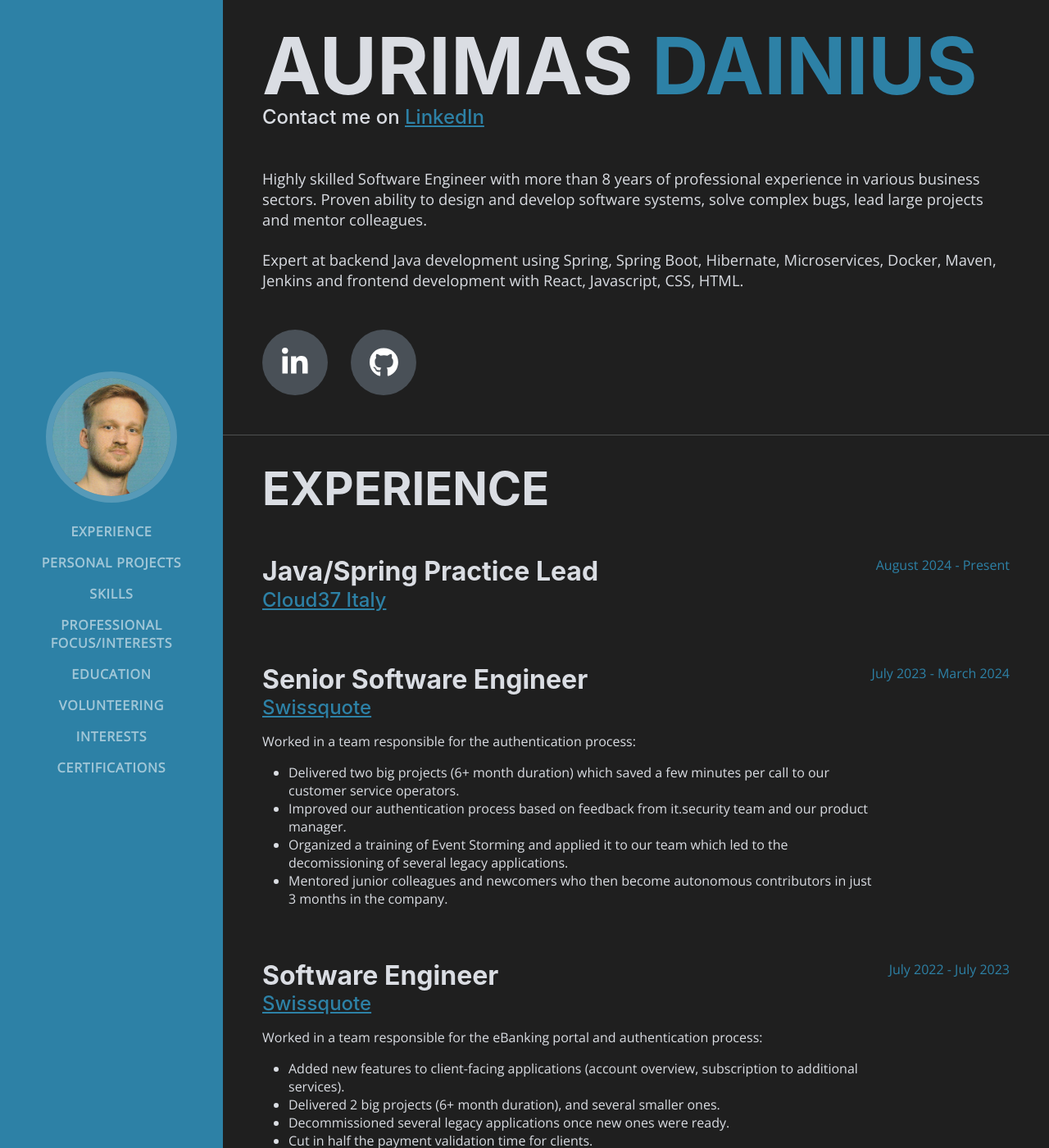
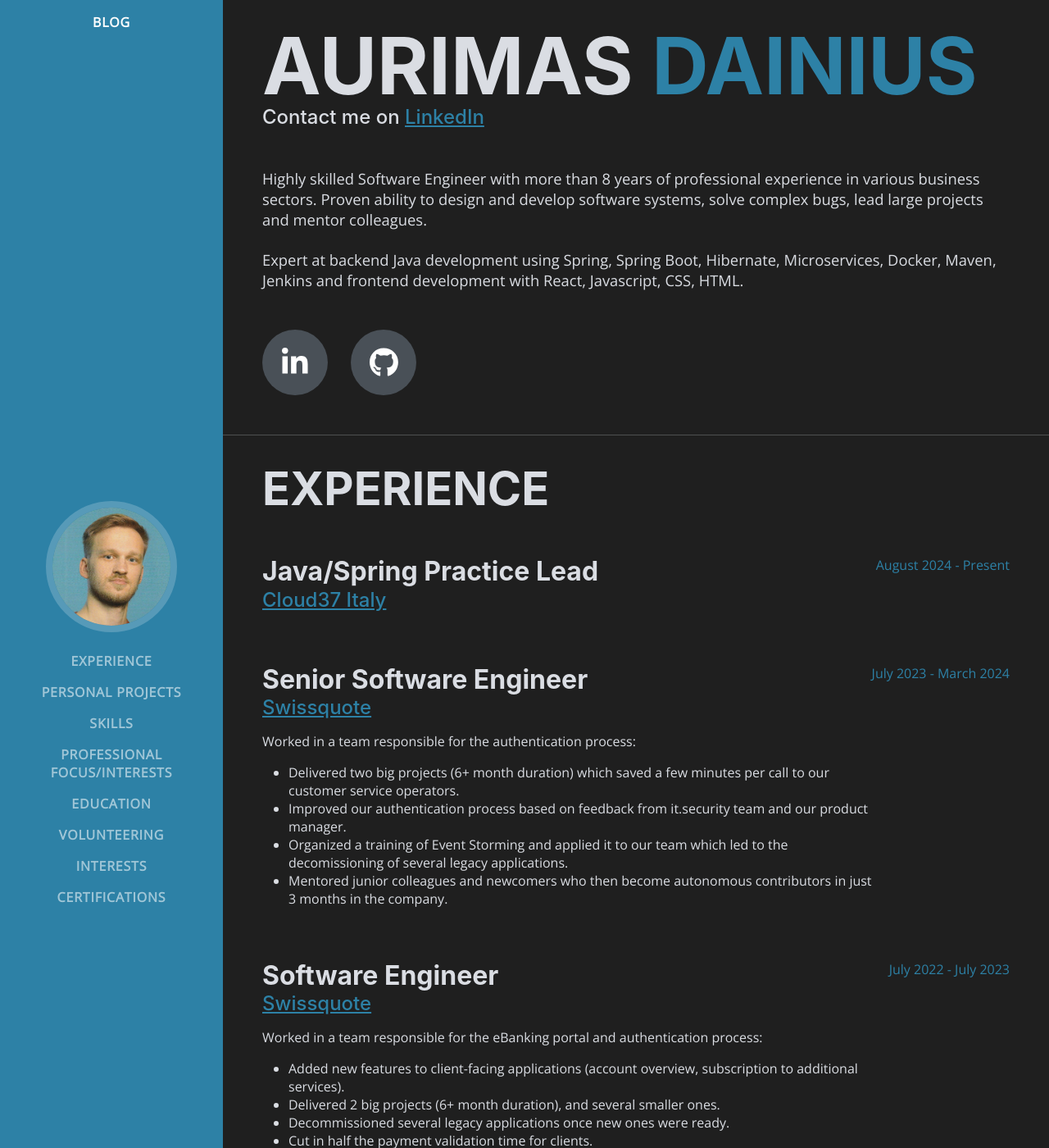
Before and after one commit to ragutislt/adainius.github.io, a Jekyll site: the page built from index.html, in a window 1280 px wide and 1400 px high. Shown: the whole window at 82% size. Built offline with Jekyll 4.4.1, drawn with Linux system fonts in a browser that asks for light colours; nearby versions of some CDN libraries; some web fonts are replaced; comment, search, counter and statistics services are not loaded; a style sheet for code colours, icons or effects is not loaded; the table of contents is made by our own code.

Commit message:
nav bar for links to other pages

```diff
--- a/_layouts/default.html
+++ b/_layouts/default.html
@@ -24,15 +24,25 @@
 <body id="page-top">
     <!-- Navigation-->
     <nav class="navbar navbar-expand-lg navbar-dark bg-primary fixed-top" id="sideNav">
+        <div class="collapse navbar-collapse" id="navbarResponsiveLinks">
+            <ul class="navbar-nav">
+                {% unless page.links_hide_about %}
+                    <li class="nav-item"><a href="/" class="nav-link">About Me</a></li>
+                {% endunless %}
+                {% unless page.links_hide_blog %}
+                    <li class="nav-item"><a href="/blog/" class="nav-link">Blog</a></li>
+                {% endunless %}
+            </ul>
+        </div>
         <a class="navbar-brand js-scroll-trigger" href="/">
             <span class="d-block d-lg-none">Aurimas Dainius</span>
             <span class="d-none d-lg-block"><img class="img-fluid img-profile rounded-circle mx-auto mb-2"
                     src="assets/img/profile.jpg" alt="..." /></span>
         </a>
-        <button class="navbar-toggler" type="button" data-bs-toggle="collapse" data-bs-target="#navbarResponsive"
-            aria-controls="navbarResponsive" aria-expanded="false" aria-label="Toggle navigation"><span
+        <button class="navbar-toggler" type="button" data-bs-toggle="collapse" data-bs-target="#navbarResponsiveToc"
+            aria-controls="navbarResponsiveToc" aria-expanded="false" aria-label="Toggle navigation"><span
                 class="navbar-toggler-icon"></span></button>
-        <div class="collapse navbar-collapse" id="navbarResponsive">
+        <div class="collapse navbar-collapse" id="navbarResponsiveToc">
             {% include navigation.html %}
         </div>
     </nav>
--- a/index.html
+++ b/index.html
@@ -2,6 +2,7 @@
 layout: default
 title: Aurimas Dainius
 toc: true
+links_hide_about: true
 ---
 
 <!-- About-->
--- a/js/scripts.js
+++ b/js/scripts.js
@@ -10,12 +10,12 @@
 window.addEventListener('DOMContentLoaded', event => {
 
     // Add required classes for jekyll-toc navbar to appear as a bootstrap navbar
-    document.querySelectorAll("#navbarResponsive .navbar-nav .nav-item a")
+    document.querySelectorAll("#navbarResponsiveToc .navbar-nav .nav-item a")
         .forEach(item => item.classList.add("nav-link"));
 
     // Add ids to headings to act as anchors
     document.querySelectorAll("h2")
-        .forEach(item => item.id = item.textContent.toLowerCase().replace(" ","-").replace("/","").replace(":",""));
+        .forEach(item => item.id = item.textContent.toLowerCase().replace(" ", "-").replace("/", "").replace(":", ""));
 
     // Activate Bootstrap scrollspy on the main nav element
     const sideNav = document.body.querySelector('#sideNav');
@@ -29,7 +29,7 @@
     // Collapse responsive navbar when toggler is visible
     const navbarToggler = document.body.querySelector('.navbar-toggler');
     const responsiveNavItems = [].slice.call(
-        document.querySelectorAll('#navbarResponsive .nav-link')
+        document.querySelectorAll('#navbarResponsiveToc .nav-link')
     );
     responsiveNavItems.map(function (responsiveNavItem) {
         responsiveNavItem.addEventListener('click', () => {
```
Also changed, not shown: css/styles.css.
